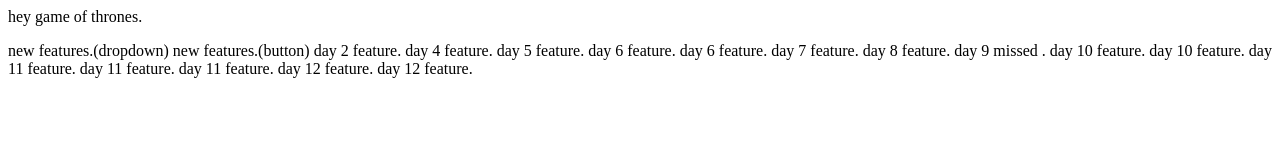
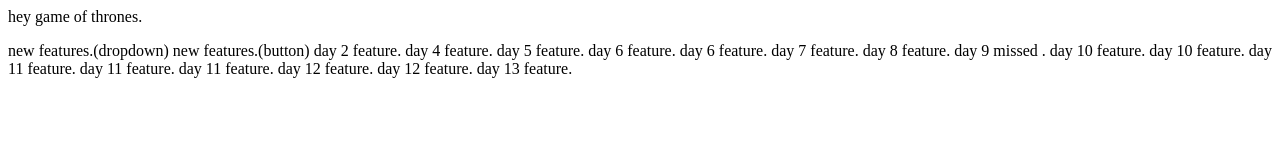
Before and after one commit to yashdeep370/learn1_git, a plain HTML site: page index.html in a window 1280 px wide. Drawn offline with Linux system fonts and the light colour scheme.

Commit message:
new feature

```diff
--- a/index.html
+++ b/index.html
@@ -20,6 +20,7 @@
     day 11 feature.
     day 12 feature.
     day 12 feature.
+    day 13 feature.
 
 
 
```
